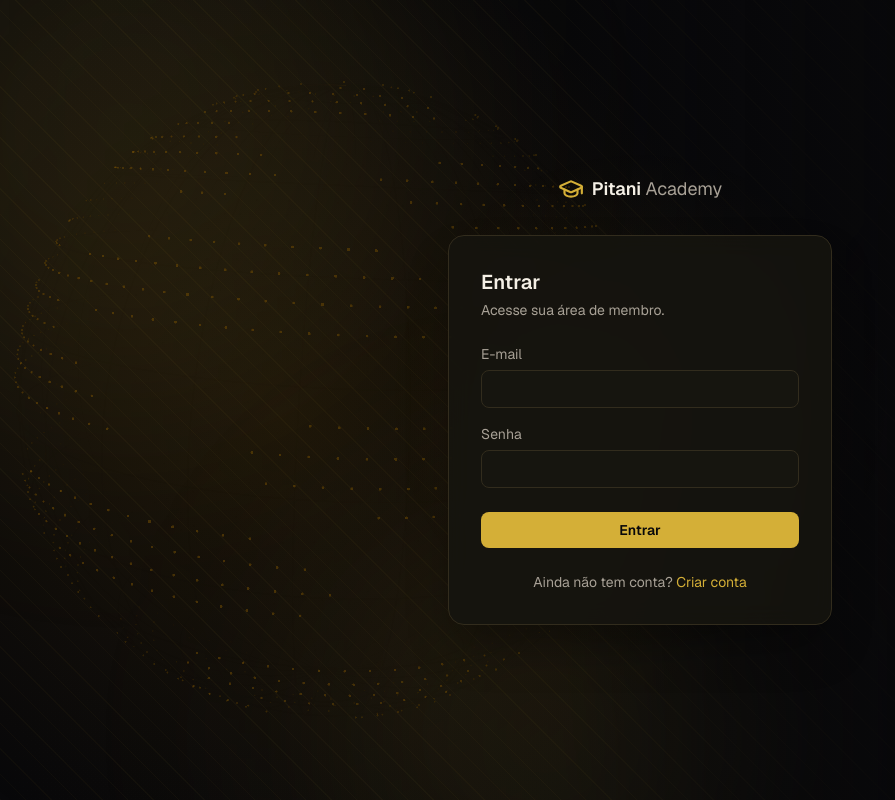
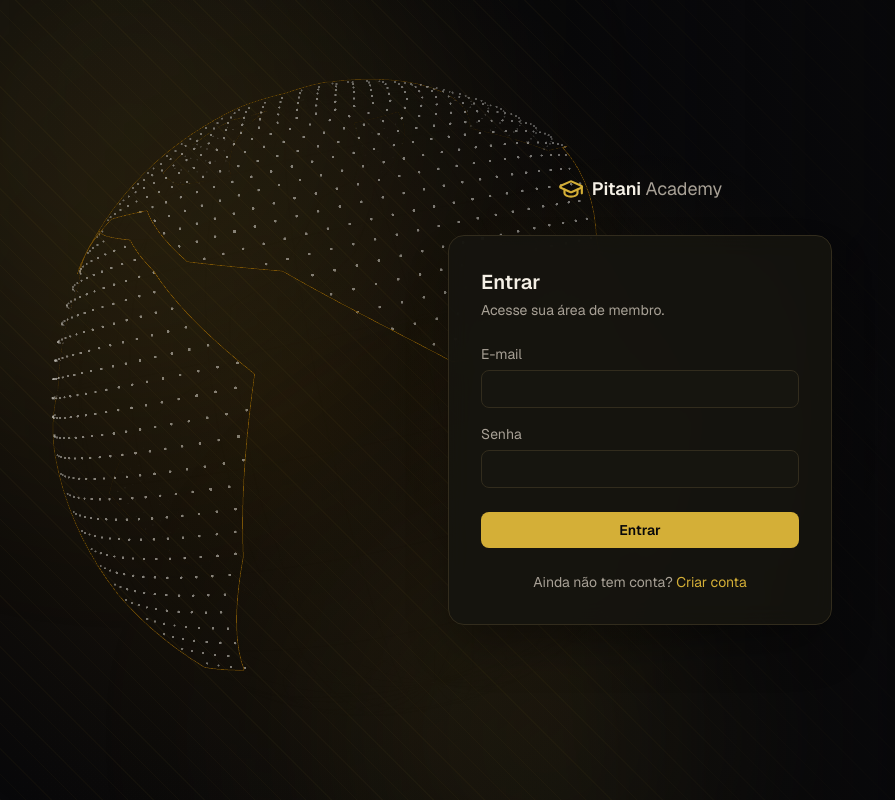
Before and after one commit to Hygorlc/plataformapitani, a Next.js app: page /login in a window 1280 px wide. Shown: the whole page, without its empty margins (0-895 px from the left). Built offline with nearby package versions, Linux system fonts and the light colour scheme.

Commit message:
Fix login globe motion and match supplied design

```diff
--- a/src/components/auth/LoginGlobeBackground.tsx
+++ b/src/components/auth/LoginGlobeBackground.tsx
@@ -3,6 +3,19 @@
 import { useEffect, useRef } from "react";
 
 const GOLD = [150 / 255, 102 / 255, 7 / 255] as const;
+const WHITE = [1, 1, 1] as const;
+const GRID = [212 / 255, 212 / 255, 212 / 255] as const;
+
+// Simplified Natural Earth coastlines. Keeping them in the bundle makes the
+// globe appear immediately, without waiting for an external map request.
+const CONTINENTS = [
+  [[-168, 68], [-140, 70], [-125, 52], [-112, 49], [-96, 30], [-82, 25], [-80, 10], [-92, 15], [-106, 25], [-118, 32], [-130, 48], [-150, 58], [-168, 68]],
+  [[-82, 12], [-70, 8], [-50, 2], [-35, -8], [-44, -24], [-55, -38], [-68, -55], [-76, -35], [-80, -10], [-82, 12]],
+  [[-74, 60], [-48, 82], [-20, 76], [-28, 60], [-48, 58], [-74, 60]],
+  [[-18, 35], [2, 43], [26, 37], [35, 30], [52, 12], [44, -12], [31, -34], [18, -35], [5, -20], [-5, 4], [-18, 15], [-18, 35]],
+  [[-10, 36], [5, 58], [28, 72], [58, 70], [92, 78], [142, 66], [178, 55], [160, 42], [126, 38], [110, 20], [102, 5], [78, 8], [58, 25], [42, 30], [28, 42], [10, 44], [-10, 36]],
+  [[112, -12], [132, -10], [154, -24], [146, -40], [121, -35], [112, -12]],
+] as const;
 
 function spherePoint(latitude: number, longitude: number, radius = 1) {
   const lat = (latitude * Math.PI) / 180;
@@ -14,26 +27,35 @@ function spherePoint(latitude: number, longitude: number, radius = 1) {
   ];
 }
 
+function pointInPolygon(longitude: number, latitude: number, polygon: readonly (readonly number[])[]) {
+  let inside = false;
+  for (let current = 0, previous = polygon.length - 1; current < polygon.length; previous = current++) {
+    const [x1, y1] = polygon[current];
+    const [x2, y2] = polygon[previous];
+    const crosses =
+      y1 > latitude !== y2 > latitude &&
+      longitude < ((x2 - x1) * (latitude - y1)) / (y2 - y1) + x1;
+    if (crosses) inside = !inside;
+  }
+  return inside;
+}
+
 function createGlobeGeometry() {
   const dots: number[] = [];
   const grid: number[] = [];
+  const coastlines: number[] = [];
 
-  // The same dotted-land approach used by the supplied Originkit globe,
-  // represented as real points on a WebGL sphere.
-  for (let latitude = -82; latitude <= 82; latitude += 4) {
+  for (let latitude = -82; latitude <= 82; latitude += 3.2) {
     const circumference = Math.max(
       12,
-      Math.round(Math.cos((latitude * Math.PI) / 180) * 96)
+      Math.round(Math.cos((latitude * Math.PI) / 180) * 120)
     );
 
     for (let index = 0; index < circumference; index++) {
       const longitude = (index / circumference) * 360 - 180;
-      const land =
-        Math.sin(longitude * 0.083 + latitude * 0.12) +
-        Math.cos(longitude * 0.047 - latitude * 0.18) +
-        Math.sin(longitude * 0.019 + latitude * 0.31);
-
-      if (land > -0.42) dots.push(...spherePoint(latitude, longitude, 1.012));
+      if (CONTINENTS.some((polygon) => pointInPolygon(longitude, latitude, polygon))) {
+        dots.push(...spherePoint(latitude, longitude, 1.012));
+      }
     }
   }
 
@@ -59,9 +81,32 @@ function createGlobeGeometry() {
     );
   }
 
+  CONTINENTS.forEach((continent) => {
+    for (let index = 1; index < continent.length; index++) {
+      const [previousLongitude, previousLatitude] = continent[index - 1];
+      const [longitude, latitude] = continent[index];
+      const steps = Math.max(
+        2,
+        Math.ceil(Math.hypot(longitude - previousLongitude, latitude - previousLatitude) / 3)
+      );
+      let previous = spherePoint(previousLatitude, previousLongitude, 1.018);
+      for (let step = 1; step <= steps; step++) {
+        const progress = step / steps;
+        const current = spherePoint(
+          previousLatitude + (latitude - previousLatitude) * progress,
+          previousLongitude + (longitude - previousLongitude) * progress,
+          1.018
+        );
+        coastlines.push(...previous, ...current);
+        previous = current;
+      }
+    }
+  });
+
   return {
     dots: new Float32Array(dots),
     grid: new Float32Array(grid),
+    coastlines: new Float32Array(coastlines),
   };
 }
 
@@ -173,19 +218,21 @@ export function LoginGlobeBackground() {
 
     const dotBuffer = gl.createBuffer();
     const gridBuffer = gl.createBuffer();
-    if (!dotBuffer || !gridBuffer) return;
+    const coastlineBuffer = gl.createBuffer();
+    if (!dotBuffer || !gridBuffer || !coastlineBuffer) return;
 
     gl.bindBuffer(gl.ARRAY_BUFFER, dotBuffer);
     gl.bufferData(gl.ARRAY_BUFFER, GLOBE.dots, gl.STATIC_DRAW);
     gl.bindBuffer(gl.ARRAY_BUFFER, gridBuffer);
     gl.bufferData(gl.ARRAY_BUFFER, GLOBE.grid, gl.STATIC_DRAW);
+    gl.bindBuffer(gl.ARRAY_BUFFER, coastlineBuffer);
+    gl.bufferData(gl.ARRAY_BUFFER, GLOBE.coastlines, gl.STATIC_DRAW);
 
     let frame = 0;
     let width = 1;
     let height = 1;
     let rotationY = -0.42;
     const rotationX = 0.24;
-    const reducedMotion = window.matchMedia("(prefers-reduced-motion: reduce)").matches;
 
     const resize = () => {
       const bounds = canvas.getBoundingClientRect();
@@ -206,29 +253,36 @@ export function LoginGlobeBackground() {
       gl.useProgram(program);
 
       const aspect = width / height;
-      const offset = aspect < 0.7 ? -0.47 : -0.48;
+      const offset = aspect < 0.7 ? -0.32 : -0.42;
       gl.uniform1f(uniforms.rotationX, rotationX);
       gl.uniform1f(uniforms.rotationY, rotationY);
       gl.uniform1f(uniforms.aspect, aspect);
       gl.uniform1f(uniforms.offset, offset);
-      gl.uniform3f(uniforms.color, GOLD[0], GOLD[1], GOLD[2]);
       gl.enableVertexAttribArray(position);
 
       gl.bindBuffer(gl.ARRAY_BUFFER, gridBuffer);
       gl.vertexAttribPointer(position, 3, gl.FLOAT, false, 0, 0);
+      gl.uniform3f(uniforms.color, GRID[0], GRID[1], GRID[2]);
       gl.uniform1f(uniforms.pointSize, 1);
-      gl.uniform1f(uniforms.opacity, 0.2);
+      gl.uniform1f(uniforms.opacity, 0.17);
       gl.uniform1f(uniforms.roundPoints, 0);
       gl.drawArrays(gl.LINES, 0, GLOBE.grid.length / 3);
 
+      gl.bindBuffer(gl.ARRAY_BUFFER, coastlineBuffer);
+      gl.vertexAttribPointer(position, 3, gl.FLOAT, false, 0, 0);
+      gl.uniform3f(uniforms.color, GOLD[0], GOLD[1], GOLD[2]);
+      gl.uniform1f(uniforms.opacity, 0.95);
+      gl.drawArrays(gl.LINES, 0, GLOBE.coastlines.length / 3);
+
       gl.bindBuffer(gl.ARRAY_BUFFER, dotBuffer);
       gl.vertexAttribPointer(position, 3, gl.FLOAT, false, 0, 0);
+      gl.uniform3f(uniforms.color, WHITE[0], WHITE[1], WHITE[2]);
       gl.uniform1f(uniforms.pointSize, Math.min(window.devicePixelRatio || 1, 2) * 2.1);
-      gl.uniform1f(uniforms.opacity, 0.76);
+      gl.uniform1f(uniforms.opacity, 0.82);
       gl.uniform1f(uniforms.roundPoints, 1);
       gl.drawArrays(gl.POINTS, 0, GLOBE.dots.length / 3);
 
-      if (!reducedMotion) rotationY += 0.0018;
+      rotationY -= 0.0022;
       frame = window.requestAnimationFrame(draw);
     };
 
@@ -242,6 +296,7 @@ export function LoginGlobeBackground() {
       window.cancelAnimationFrame(frame);
       gl.deleteBuffer(dotBuffer);
       gl.deleteBuffer(gridBuffer);
+      gl.deleteBuffer(coastlineBuffer);
       gl.deleteProgram(program);
       gl.deleteShader(vertexShader);
       gl.deleteShader(fragmentShader);
```
